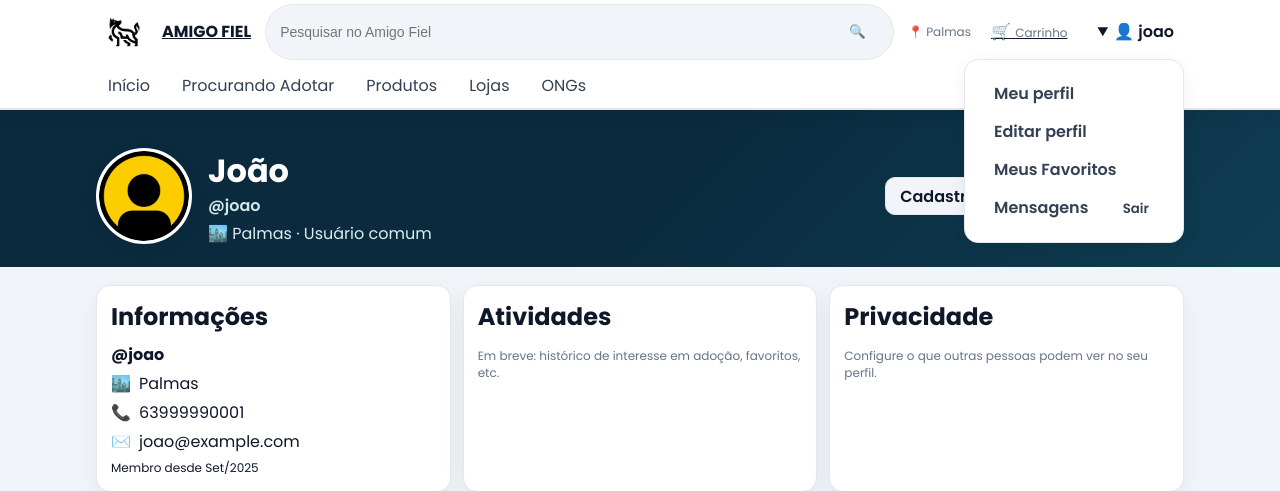
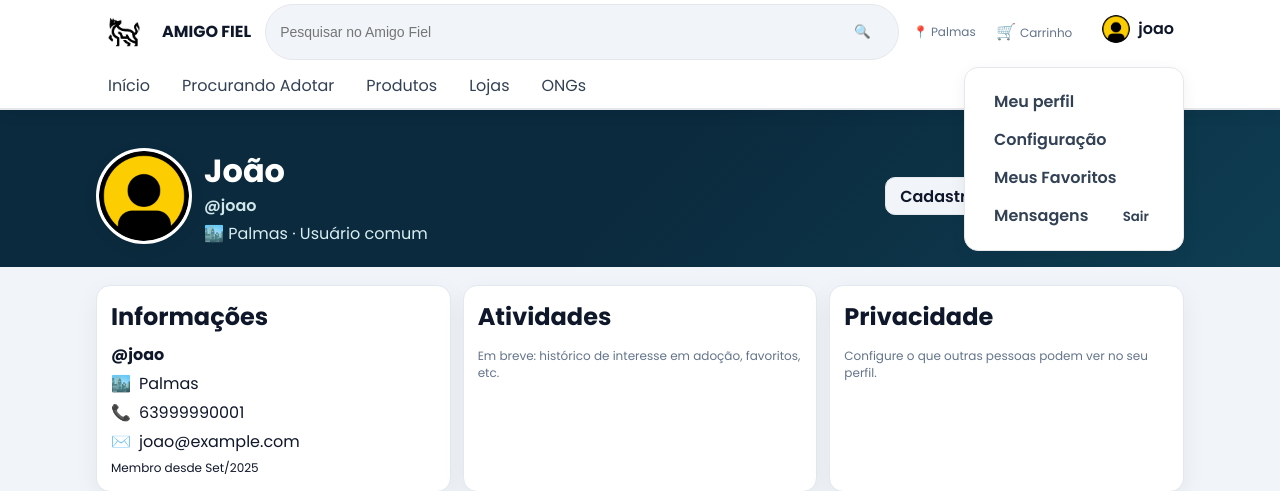
Before and after one commit to Projeto-de-Sistemas-2025-2/Amigo-Fiel, a Django app: a page that uses sistema/templates/style/base_perfil.html in a window 1280 px wide, after a click on "joao". Shown: the top 491 px of the page. Run offline with Django 5.2, Linux system fonts and the light colour scheme; a user stored in the database is signed in; data comes from the database, SQL or seed files in the repository.

Commit message:
feat: enhance profile and product pages with improved user interface elements and styling

```diff
--- a/sistema/templates/style/base_perfil.html
+++ b/sistema/templates/style/base_perfil.html
@@ -16,7 +16,7 @@
   <!-- Topbar -->
   <header class="topbar">
     <div class="container topbar-inner">
-      <a class="brand" href="{% url 'amigofiel:home' %}">
+      <a class="brand" href="{% url 'amigofiel:home' %}" style="text-decoration:none;">
         <img src="{% static 'img/amigo-fiel-logo.png' %}" alt="Amigo Fiel" width="56" height="56" style="border-radius:10px">
         <span>AMIGO FIEL</span>
       </a>
@@ -42,26 +42,40 @@
         {% endif %}
 
         {% if user.is_authenticated %}
-          <a class="icon-btn" href="{% url 'amigofiel:carrinho-ver' %}"><span aria-hidden="true">🛒</span> <span class="small muted">Carrinho</span></a>
+          <a class="icon-btn" href="{% url 'amigofiel:carrinho-ver' %}" style="text-decoration:none;"><span aria-hidden="true">🛒</span> <span class="small muted">Carrinho</span></a>
         {% endif %}
 
                 {% if user.is_authenticated %}
           <details class="icon-btn" style="position:relative;">
-            <summary class="semibold">👤 {{ user.username }}</summary>
+            <summary class="semibold">
+              <span style="display:inline-flex; align-items:center; gap:8px;">
+                {% comment %}Show profile photo if available, otherwise fallback to emoji{% endcomment %}
+                {% if user.perfil_empresa and user.perfil_empresa.foto %}
+                  <img src="{{ user.perfil_empresa.foto.url }}" alt="{{ user.username }}" width="28" height="28" style="border-radius:50%;">
+                {% elif user.perfil_ong and user.perfil_ong.foto %}
+                  <img src="{{ user.perfil_ong.foto.url }}" alt="{{ user.username }}" width="28" height="28" style="border-radius:50%;">
+                {% elif user.perfil_comum and user.perfil_comum.foto %}
+                  <img src="{{ user.perfil_comum.foto.url }}" alt="{{ user.username }}" width="28" height="28" style="border-radius:50%;">
+                {% else %}
+                  <span style="line-height:1; font-size:18px;">👤</span>
+                {% endif %}
+                <span style="white-space:nowrap;">{{ user.username }}</span>
+              </span>
+            </summary>
             <div class="card" style="position:absolute; right:0; top:120%; min-width:220px;">
               {% if user.perfil_empresa %}
                 <a class="btn btn-ghost" href="{% url 'amigofiel:perfil-empresa' handle=user.username %}">Meu perfil</a>
-                <a class="btn btn-ghost" href="{% url 'amigofiel:perfil-empresa' handle=user.username %}?edit=1">Editar perfil</a>
+                <a class="btn btn-ghost" href="{% url 'amigofiel:perfil-editar' %}">Configuração</a>
                 <a class="btn btn-ghost" href="{% url 'amigofiel:meus-favoritos' %}">Meus Favoritos</a>
                 <a class="btn btn-ghost" href="{% url 'amigofiel:painel-empresa' handle=user.username %}">📊 Dashboard</a>
               {% elif user.perfil_ong %}
                 <a class="btn btn-ghost" href="{% url 'amigofiel:perfil-ong' handle=user.username %}">Meu perfil</a>
-                <a class="btn btn-ghost" href="{% url 'amigofiel:perfil-ong' handle=user.username %}?edit=1">Editar perfil</a>
+                <a class="btn btn-ghost" href="{% url 'amigofiel:perfil-editar' %}">Configuração</a>
                 <a class="btn btn-ghost" href="{% url 'amigofiel:meus-favoritos' %}">Meus Favoritos</a>
                 <a class="btn btn-ghost" href="{% url 'amigofiel:painel-ong' handle=user.username %}">📊 Dashboard</a>
               {% else %}
                 <a class="btn btn-ghost" href="{% url 'amigofiel:perfil-usuario' handle=user.username %}">Meu perfil</a>
-                <a class="btn btn-ghost" href="{% url 'amigofiel:perfil-usuario' handle=user.username %}?edit=1">Editar perfil</a>
+                <a class="btn btn-ghost" href="{% url 'amigofiel:perfil-editar' %}">Configuração</a>
                 <a class="btn btn-ghost" href="{% url 'amigofiel:meus-favoritos' %}">Meus Favoritos</a>
               {% endif %}
               <a class="btn btn-ghost" href="{% url 'chat:inbox' %}">Mensagens</a>
@@ -77,7 +91,6 @@
 
       </div>
     </div>
-
     <!-- Subbar -->
     <div class="subbar">
       <nav class="container">
@@ -94,12 +107,12 @@
     <section class="perfil-hero">
       <div class="container">
         <div class="perfil-row">
-          <div class="perfil-left">
+          <div class="perfil-left" style="display:flex; align-items:center; gap:12px;">
             {% block avatar %}
-              <img class="avatar" src="{% static 'img/defaults/avatar_comum.png' %}" alt="Avatar">
+              <img class="avatar" src="{% static 'img/defaults/avatar_comum.png' %}" alt="Avatar" style="width:96px; height:96px; border-radius:8px; object-fit:cover;">
             {% endblock %}
             <div class="perfil-id">
-              <h1>{% block perfil_name %}Nome do Perfil{% endblock %}</h1>
+              <h1 style="margin:0;">{% block perfil_name %}Nome do Perfil{% endblock %}</h1>
               <div class="handle">@{% block perfil_handle %}handle{% endblock %}</div>
               <div class="meta">{% block perfil_meta %}{% endblock %}</div>
             </div>
--- a/sistema/templates/style/css/site.css
+++ b/sistema/templates/style/css/site.css
@@ -204,6 +204,15 @@ button{ font-family:inherit; }
   padding: 14px;
   box-shadow: var(--shadow-1);
 }
+
+/* Hide native browser disclosure marker (small triangle) so only our custom dot shows */
+details summary::-webkit-details-marker{ display:none; }
+details summary{ list-style:none; }
+details summary{ cursor:pointer; }
+
+/* Additional cross-browser hiding of native markers */
+details summary::marker{ color: transparent; font-size: 0; }
+details summary::-moz-list-bullet{ display: none; }
 .mini-card{
   background: var(--white);
   border:1px solid var(--slate-200);
```
Also changed, not shown: sistema/templates/style/base_produtos.html (+20 -6 lines), sistema/templates/style/base_public.html (+20 -6 lines).
